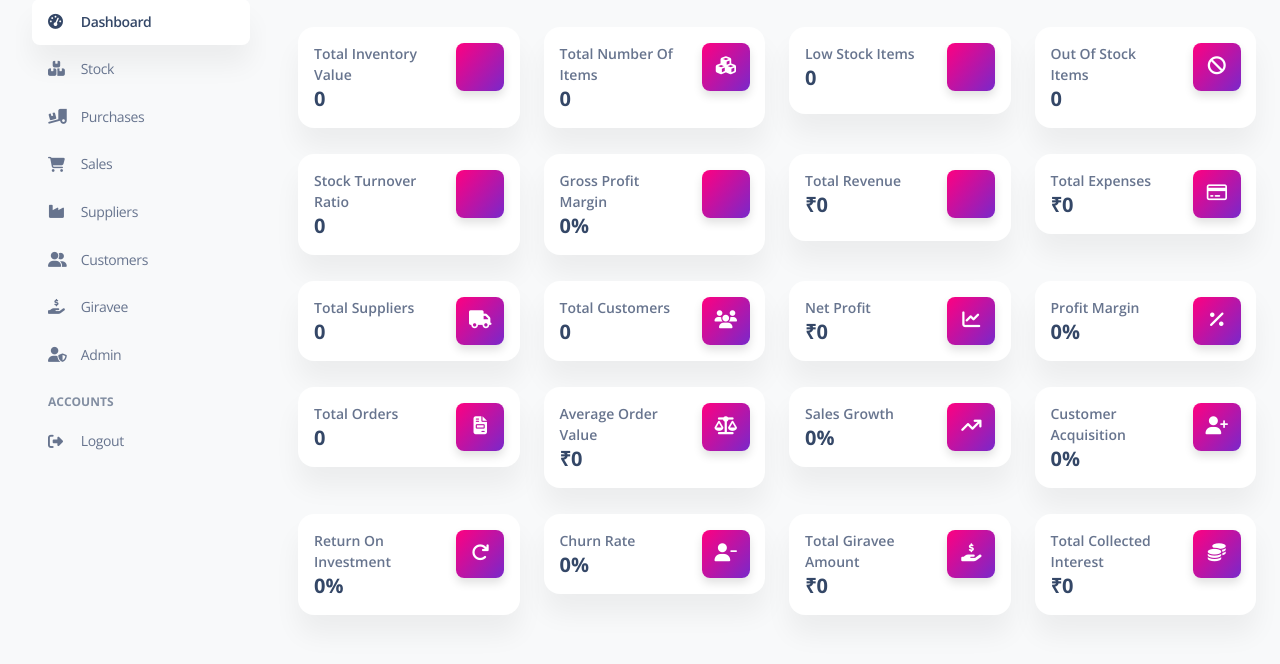
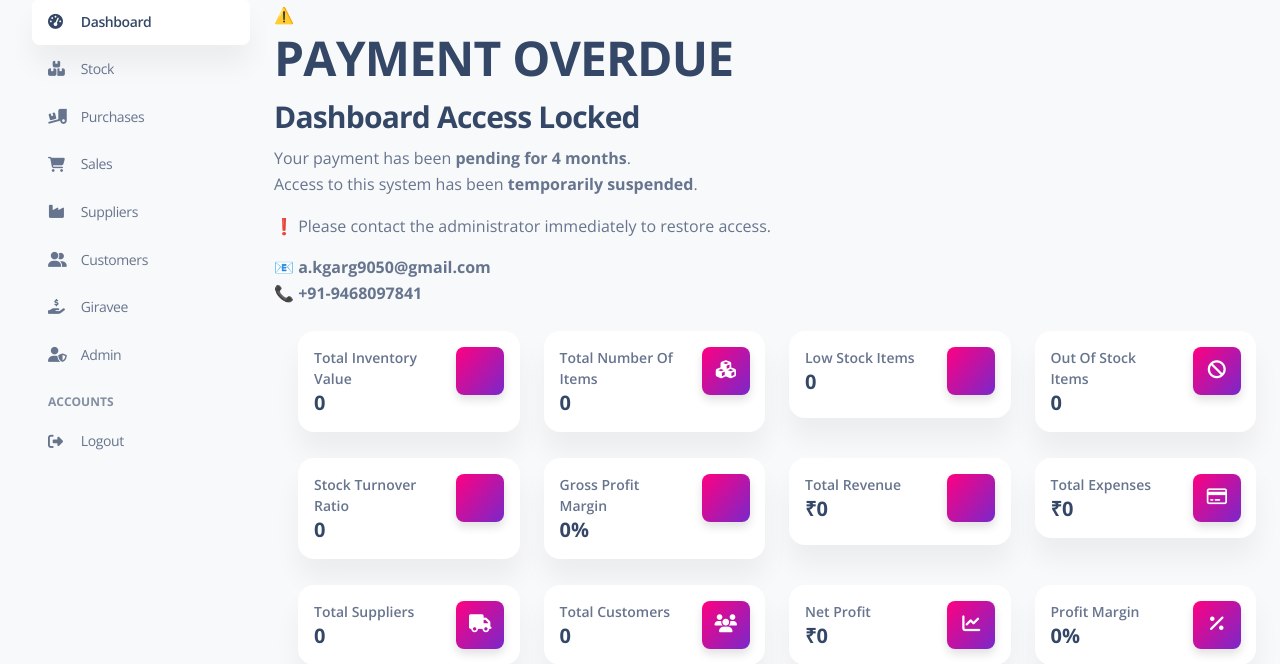
Before and after one commit to GargAnshu9468/jewelryims, a Django app: page / in a window 1280 px wide. Shown: the part 114-778 px from the top of the page. Before the commit the page ends 708 px from the top, so only its background shows below. Run offline with Django 3.2, Linux system fonts and the light colour scheme; the visitor is signed in with stand-in values (Sample User, id 1); data that the repository does not hold is empty; some libraries are stand-ins or nearby versions.

Commit message:
Add payment overdue notification to dashboard
Added a payment overdue notification block to the dashboard.

```diff
--- a/templates/dashboard/dashboard.html
+++ b/templates/dashboard/dashboard.html
@@ -3,6 +3,30 @@
 {% load static %}
 
 {% block content %}
+
+  <div id="payment-blocker">
+    <div class="blocker-card animate-shake">
+      <div class="icon">⚠️</div>
+      <h1>PAYMENT OVERDUE</h1>
+      <h3>Dashboard Access Locked</h3>
+
+      <p class="message">
+        Your payment has been <strong>pending for 4 months</strong>.<br>
+        Access to this system has been <strong>temporarily suspended</strong>.
+      </p>
+
+      <div class="divider"></div>
+
+      <p class="action">
+        ❗ Please contact the administrator immediately to restore access.
+      </p>
+
+      <div class="contact">
+        📧 <strong>a.kgarg9050@gmail.com</strong><br>
+        📞 <strong>+91-9468097841</strong>
+      </div>
+    </div>
+  </div>
 
   <div class="container-fluid py-4">
 
```
